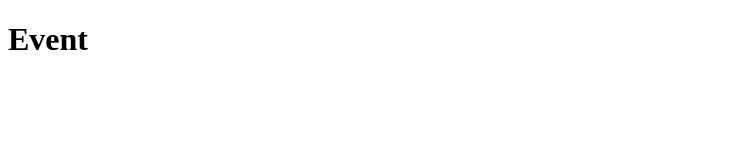
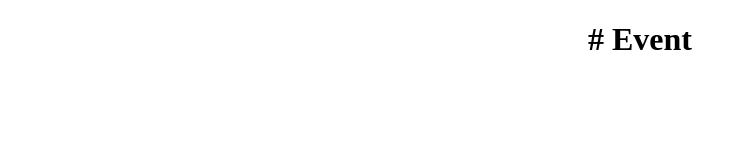
Before and after one commit to MDCblue/event.electron, an Electron app: page mainWindow.html in a window 1280 px wide. Shown: the whole page, without its empty margins (0-747 px from the left). Drawn offline with Linux system fonts and the light colour scheme.

Commit message:
fix directory in main

```diff
--- a/main.js
+++ b/main.js
@@ -13,7 +13,7 @@ app.on('ready', function(){
 
   //Load html into window
   mainWindow.loadURL(url.format({
-    pathname: path.join(_dirname, 'mainWindow.html'),
+    pathname: path.join(__dirname, 'mainWindow.html'),
     protocol: 'file:',
     slashes: true
   }));
--- a/mainWindow.html
+++ b/mainWindow.html
@@ -4,6 +4,9 @@
   <title>Event | MDC Blue </title>
   </head>
   <body>
-    <h1> Event </h1>
+    <center>
+    <h1> # Event </h1>
+
+  </center>
   </body>
 </html>
```
